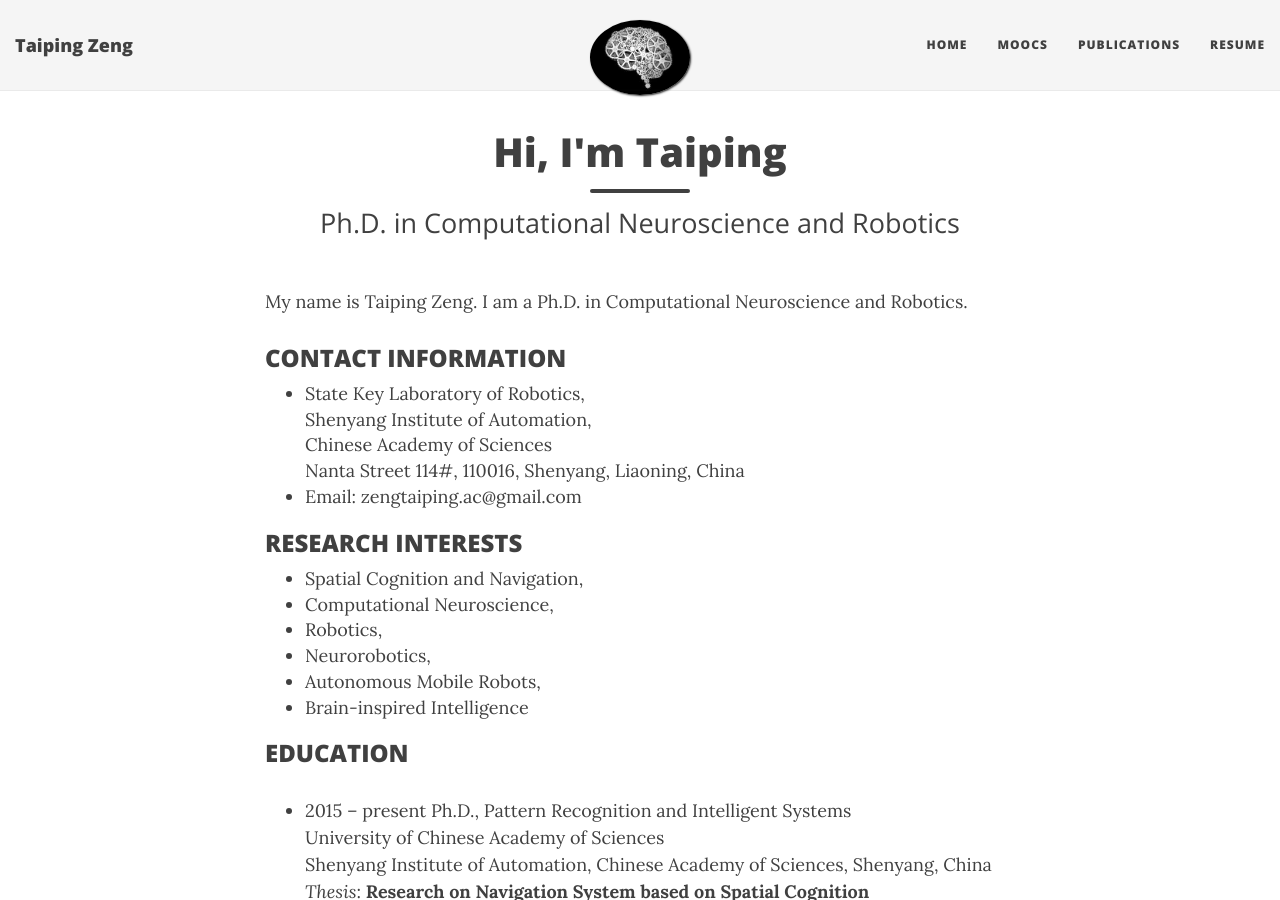
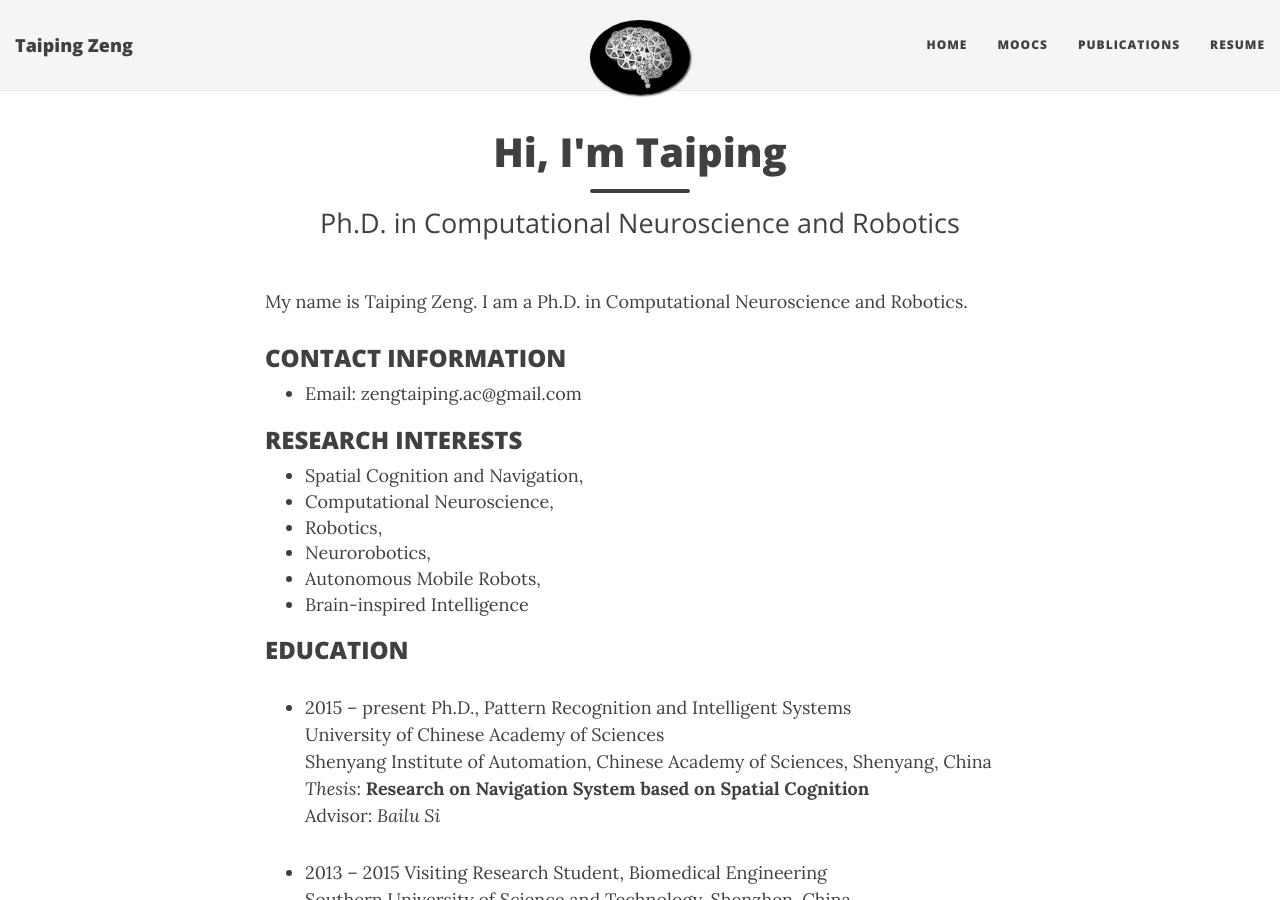
Before and after one commit to zengtaiping/zengtaiping.github.io, a Jekyll site: the page built from resume.md, in a window 1280 px wide and 900 px high. Built offline with Jekyll 4.4.1, drawn with Linux system fonts in a browser that asks for light colours; nearby versions of some CDN libraries; some of the changed lines change nothing that is shown.

Commit message:
Update resume.md

```diff
--- a/resume.md
+++ b/resume.md
@@ -8,11 +8,11 @@ My name is Taiping Zeng. I am a Ph.D. in Computational Neuroscience and Robotics
 
 ### CONTACT INFORMATION
 
-- State Key Laboratory of Robotics, <br />
+<!--- State Key Laboratory of Robotics, <br />
 Shenyang Institute of Automation, <br />
 Chinese Academy of Sciences <br />
 Nanta Street 114#, 110016, Shenyang, Liaoning, China
-<!--Mobile: +86 186 1719 6955-->
+Mobile: +86 186 1719 6955-->
 - Email: zengtaiping.ac@gmail.com
 
 ### RESEARCH INTERESTS
```
